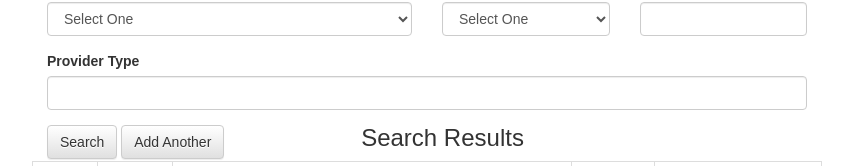
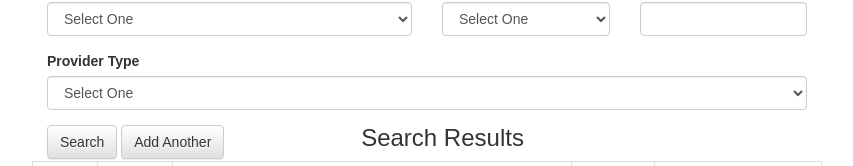
Before and after one commit to colbypainter/mfs-lookup, a React (Create React App) app: page / in a window 1280 px wide. Shown: the part 413-579 px from the top of the page, without its empty margins (213-1066 px from the left). Built offline with nearby package versions, Linux system fonts and the light colour scheme.

Commit message:
dynamically populating facility type input

```diff
--- a/src/App.js
+++ b/src/App.js
@@ -20,12 +20,14 @@ class App extends Component {
       serviceType: "1",
       secondaryType: "Acute",
       codeType: "DRG",
+      providerType: null,
       serviceCode: null
     };
     this.changeRegion = this.changeRegion.bind(this);
     this.changeServiceType = this.changeServiceType.bind(this);
     this.changeSecondaryType = this.changeSecondaryType.bind(this);
     this.changeCodeType = this.changeCodeType.bind(this);
+    this.changeProviderType = this.changeProviderType.bind(this);
   }
 
   changeRegion(event) { // Correct
@@ -56,6 +58,13 @@ class App extends Component {
     }));
   }
 
+  changeProviderType(event) {
+    var newProvType = event.target.value;
+    this.setState((state, props) => ({
+      providerType: newProvType
+    }));
+  }
+
   render() {
     return (
       <div className="App">
@@ -73,10 +82,12 @@ class App extends Component {
                         secondaryType={this.state.secondaryType}
                         codeType={this.state.codeType}
                         serviceCode={this.state.serviceCode}
+                        providerType={this.state.providerType}
                         changeServiceType={this.changeServiceType}
                         changeRegion={this.changeRegion}
                         changeCodeType={this.changeCodeType}
-                        changeSecondaryType={this.changeSecondaryType}/>
+                        changeSecondaryType={this.changeSecondaryType}
+                        changeProviderType={this.changeProviderType}/>
           </div>
           <hr />
           <div>
@@ -152,6 +163,7 @@ class LookupForm extends Component {
                                   serviceType={this.props.serviceType}
                                   secondaryType={this.props.secondaryType}
                                   codeType={this.props.codeType}
+                                  providerType={this.props.providerType}
                                   serviceCode={this.props.serviceCode}
                                   changeServiceType={this.props.changeServiceType}/>
             </FormGroup>
@@ -164,6 +176,7 @@ class LookupForm extends Component {
                                  serviceType={this.props.serviceType}
                                  secondaryType={this.props.secondaryType}
                                  codeType={this.props.codeType}
+                                 providerType={this.props.providerType}
                                  serviceCode={this.props.serviceCode}
                                  changeSecondaryType={this.props.changeSecondaryType}/>
             </FormGroup>
@@ -176,6 +189,7 @@ class LookupForm extends Component {
                   serviceType={this.props.serviceType}
                   secondaryType={this.props.secondaryType}
                   codeType={this.props.codeType}
+                  providerType={this.props.providerType}
                   serviceCode={this.props.serviceCode}
                   changeCodeType={this.props.changeCodeType} />
             </FormGroup>
@@ -191,8 +205,15 @@ class LookupForm extends Component {
           <Col md={12}>
             <FormGroup>
               <ControlLabel>Provider Type</ControlLabel>
-              <FormControl type="text" id="" />
-            </FormGroup>
+              <ProviderTypeInput region={this.props.region}
+                                  serviceType={this.props.serviceType}
+                                  secondaryType={this.props.secondaryType}
+                                  codeType={this.props.codeType}
+                                  providerType={this.props.providerType}
+                                  serviceCode={this.props.serviceCode}
+                                  changeCodeType={this.props.changeCodeType}
+                                  changeProviderType={this.props.changeProviderType}/>
+              </FormGroup>
           </Col>
 
           <Col md={5}>
@@ -279,12 +300,11 @@ class CodeTypeInput extends Component {
 
     /// Get the ID of ServiceType/Schedule we start with
     var obj = _.find(scheduleConfig.schedules, {'id': id});
-    console.log(obj);
-    console.log(secType);
     //// Get the secondary type object based on the chosen type
     obj = _.find(obj.secondaryType, secType);
     console.log(obj);
-    //// Get the codeType object
+
+    //// Get the codeType as a single key in an array
     obj = _.keys(obj[secType].codeType[0]);
     console.log(obj);
 
@@ -298,6 +318,38 @@ class CodeTypeInput extends Component {
         {codeTypes}
       </FormControl>
     );
+  }
+}
+
+class ProviderTypeInput extends Component {
+  render() {
+    var provTypes = [];
+    var id = this.props.serviceType;
+    var secType = this.props.secondaryType;
+    var cdType = this.props.codeType;
+
+
+    ///////LEFT OFF TRYING TO GET TO THE FACILITY TYPE ARRAY
+    /// Get the ID of ServiceType/Schedule we start with
+    var obj = _.find(scheduleConfig.schedules, {'id': id});
+    //// Get the secondary type object based on the chosen type
+    obj = _.find(obj.secondaryType, secType);
+    console.log(obj);
+
+    /// Get the array of facility types attached to the chain
+    obj = _.find(obj[secType].codeType[0][cdType]);
+    console.log(obj);
+
+    for(var i=0; i < obj.length; i++) {
+      provTypes.push(<option value={obj[i]}>{obj[i]}</option>);
+    }
+
+    return(
+      <FormControl componentClass="select" onChange={this.props.changeProviderType}>
+        <option value="">Select One</option>
+        {provTypes}
+      </FormControl>
+      );
   }
 }
 
--- a/src/scheduleConfig.json
+++ b/src/scheduleConfig.json
@@ -18,7 +18,7 @@
                 "Rehab": {
                     "codeType": [{
                         "CMG": {
-                            "facilityType": "null"
+                            "facilityType": []
                         },
                         "DRG": {
                             "facilityType": ["Type One Hospital", "Other Hospital"]
```
